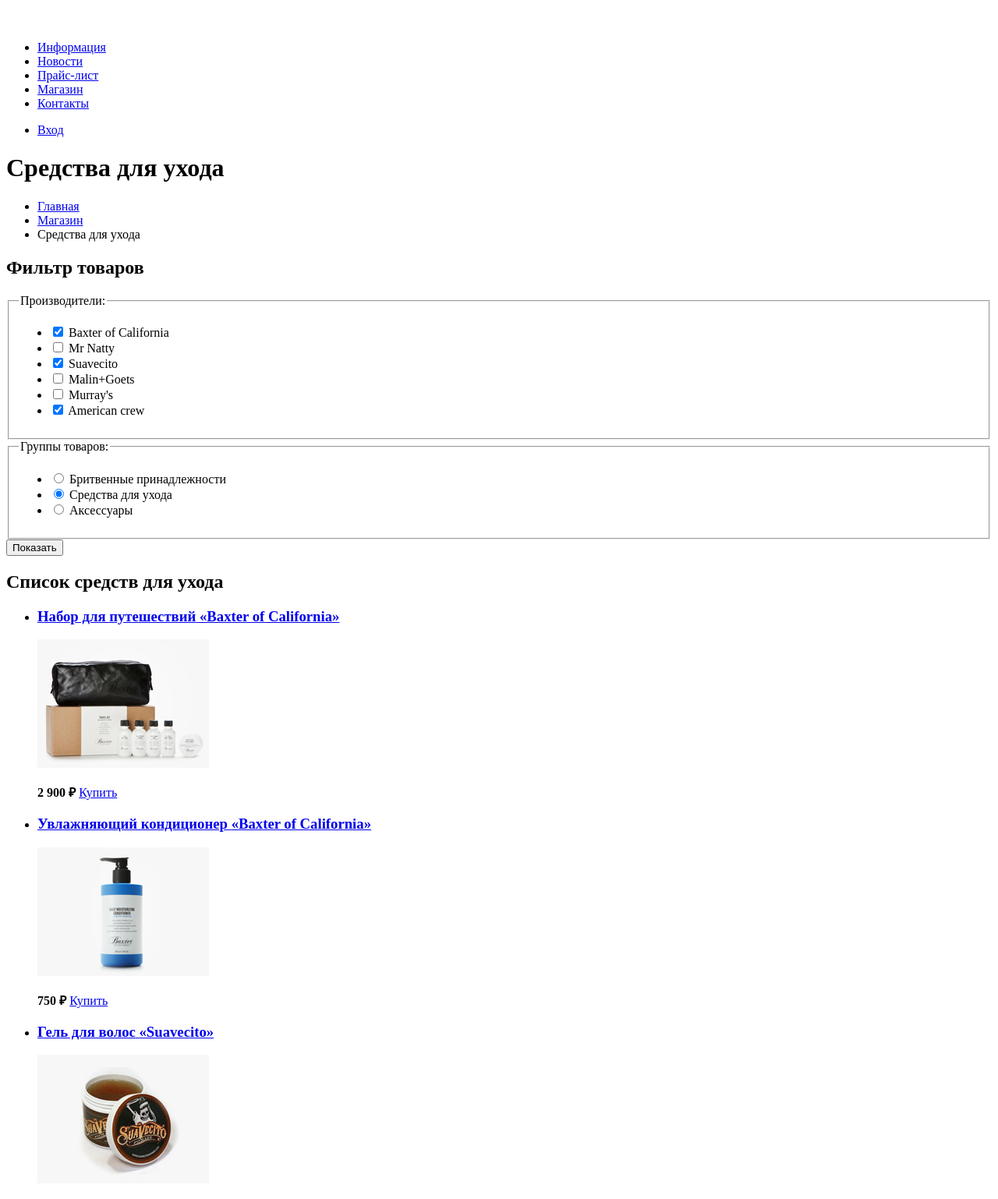
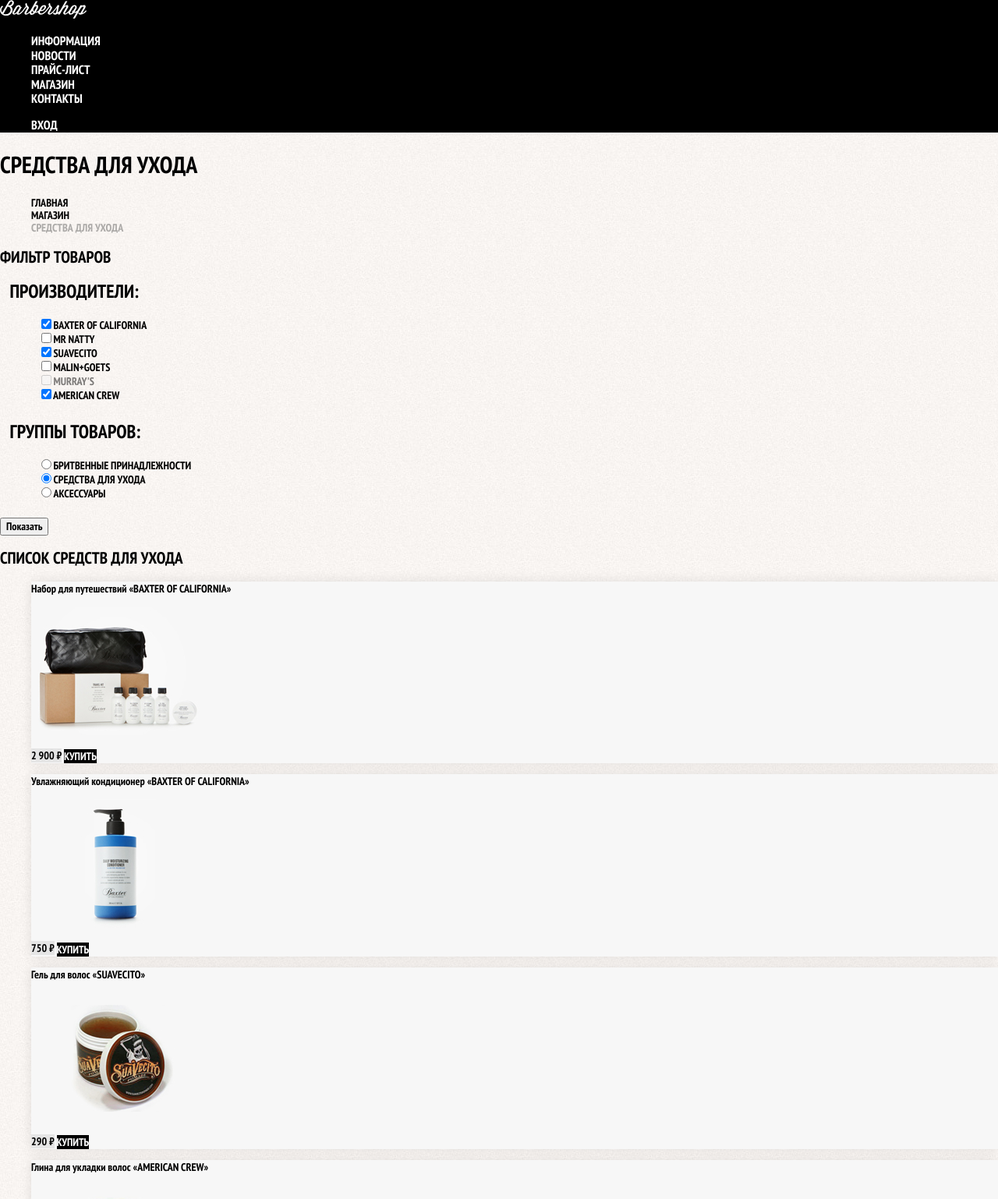
Before and after one commit to AndreiPositko/barbershop, a plain HTML site: page src/barbershop-shop.html in a window 1280 px wide. Shown: the top 1538 px of the page at 78% size. Drawn offline with Linux system fonts and the light colour scheme.

Commit message:
base css to all pages has done

```diff
--- a/src/barbershop-shop.html
+++ b/src/barbershop-shop.html
@@ -3,8 +3,11 @@
 <head>
 	<meta charset="UTF-8">
 	<title>Barbershop-shop</title>
+	<link href="https://fonts.googleapis.com/css?family=PT+Sans+Narrow:700&display=swap" rel="stylesheet">
+	<link rel="stylesheet" href="css/normalize.css">
+	<link rel="stylesheet" href="css/style.css">
 </head>
-<body>
+<body class="inner-page">
 
 	<header class="main-header">
 		<nav class="main-navigation">
@@ -58,7 +61,7 @@
 							<label for="filter-malin-goets">Malin+Goets</label>
 						</li>
 						<li class="filter-option">
-							<input class="visually-hidden filter-input filter-input-checkbox" type="checkbox" name="murrays" id="filter-murrays">
+							<input class="visually-hidden filter-input filter-input-checkbox" type="checkbox" name="murrays" id="filter-murrays" disabled>
 							<label for="filter-murrays">Murray's</label>
 						</li>
 						<li class="filter-option">
@@ -91,7 +94,7 @@
 
 		<section class="catalog">
 			<h2 class="visually-hidden">Список средств для ухода</h2>
-			<ul class="catalog-items">
+			<ul class="catalog-list">
 				<li class="catalog-item">
 					<a href="catalog-item.html">
 						<h3>
--- a/src/css/style.css
+++ b/src/css/style.css
@@ -14,6 +14,15 @@ body {
 	background-image: url("../img/bg.jpg");
 	background-position: top center;
 	background-repeat: no-repeat;
+}
+
+.inner-page {
+	color: #000000;
+
+	background-color: #f9f6f3;
+	background-image: url("../img/pattern-bg-light.jpg");
+	background-position: 0 0;
+	background-repeat: repeat;
 }
 
 a {
@@ -113,6 +122,161 @@ color: #000000;
 	border-color: #663d15;
 }
 
+.product-photo-preview {
+	list-style: none;
+}
+
+.product-photo-preview li {
+	box-shadow: 0 0 10px 2px rgba(0, 0, 0, 0.1);
+}
+
+.product-photo-full {
+	box-shadow: 0 0 10px 2px rgba(0, 0, 0, 0.1);
+}
+
+.product-article {
+	text-align: right;
+	color: #aeaeae;
+}
+
+.product-price b {
+	line-height: 24px;
+	text-align: center;;
+
+	background-color: #e5e5e5;
+}
+
+.product-price a {
+	color: #ffffff;w
+}
+
+.product-info h3 {
+	font-size: 24px;
+	line-height: 30px;
+}
+
+.product-info ul {
+	list-style: none;
+}
+
+.page-title {
+	font-size: 30px;
+	line-height: 42px;
+}
+
+.breadcrumbs {
+	list-style: none;
+}
+
+.breadcrumbs a {
+	color: #000000;
+}
+
+.breadcrumbs a:hover,
+.breadcrumbs a:focus {
+	text-decoration: underline;
+}
+
+.breadcrumbs-current {
+	color: #aba9a7;
+}
+
+.filter fieldset {
+	border: none;
+}
+
+.filter legend {
+	font-size: 24px;
+	line-height: 30px;
+}
+
+.filter ul {
+	list-style: none;
+	line-height: 18px;
+}
+
+.filter input:hover + label,
+.filter input:focus + label {
+	color: #663d15;
+}
+
+.filter input:disabled + label {
+	color: #000000;
+
+	opacity: 0.5;
+}
+
+.catalog-list {
+	list-style:none;
+}
+
+.catalog-item {
+	background-color: #f7f7f7;
+	box-shadow: 0 0 15px rgba(0, 0, 0, 0.1);
+}
+
+.catalog-item:hover {
+	box-shadow: 0 0 15px rgba(0, 0, 0, 0.2);
+}
+
+.catalog-item a {
+	color: #000000;
+}
+
+.catalog-item h3 {
+	font-size: 14px;
+	line-height: 18px;
+}
+
+.catalog-category {
+	text-transform: none;
+}
+
+.catalog-item-price b {
+	font-size: 14px;
+	line-height: 18px;
+	text-align: center;
+
+	background-color: #e5e5e5;
+}
+
+.catalog-item-price .button {
+	font-size: 14px;
+	line-height: 18px;
+	color: #ffffff;
+}
+
+.pagination-list {
+	list-style: none;
+}
+
+.pagination-item a {
+	color: #ffffff;
+
+	background-color: #000000;
+}
+
+.pagination-item a:hover,
+.pagination-item a:focus,
+.pagination-item a:active {
+	background-color: #663d15;
+}
+
+.pagination-item-current a {
+	color: #000000;
+
+	background-color: #ffffff;
+}
+
+.pagination-item-current a:hover,
+.pagination-item-current a:focus,
+.pagination-item-current a:active {
+	color: #000000;
+
+	background-color: #ffffff;
+}
+
+
 .main-footer {
 	color: #ffffff;
 
```
Also changed, not shown: src/barbershop-item.html (+8 -4 lines).
